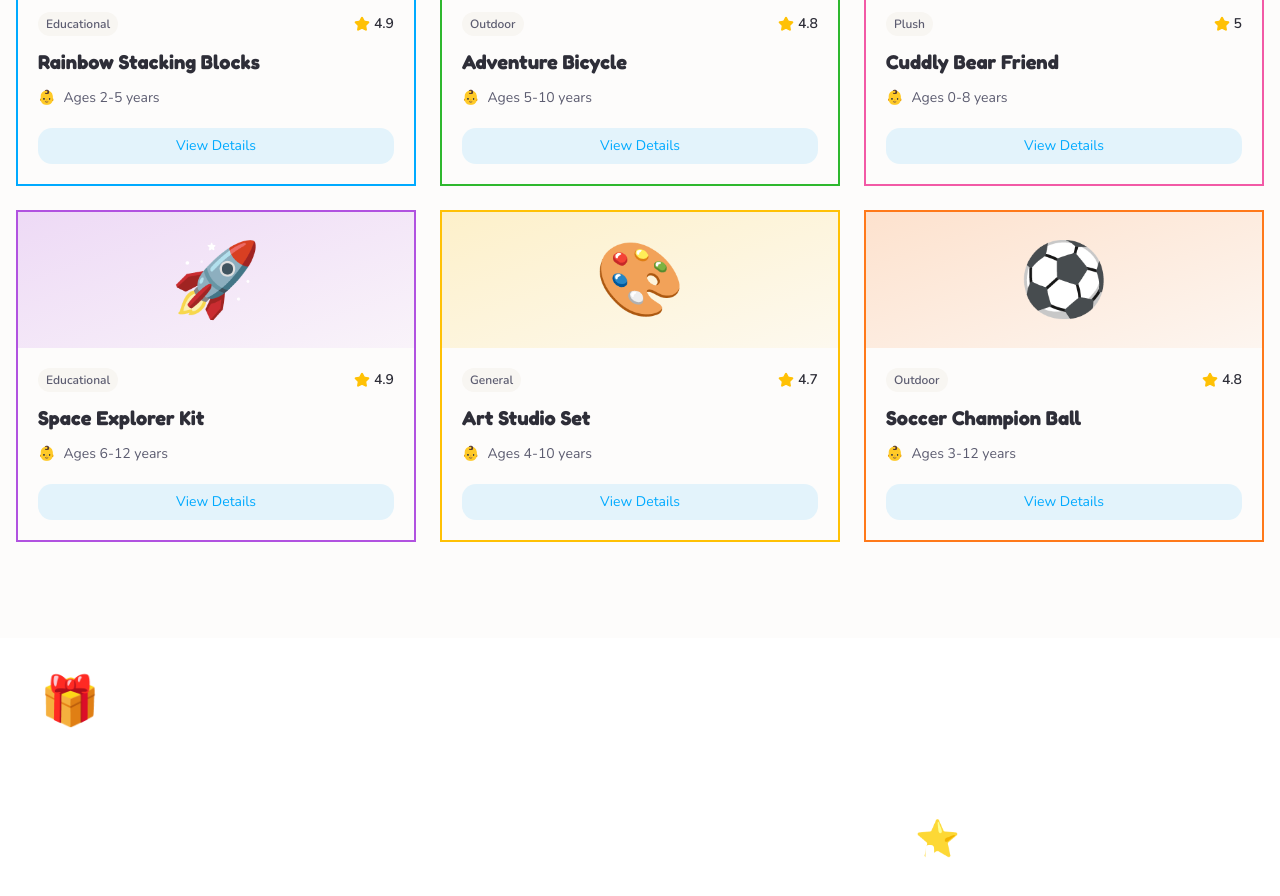
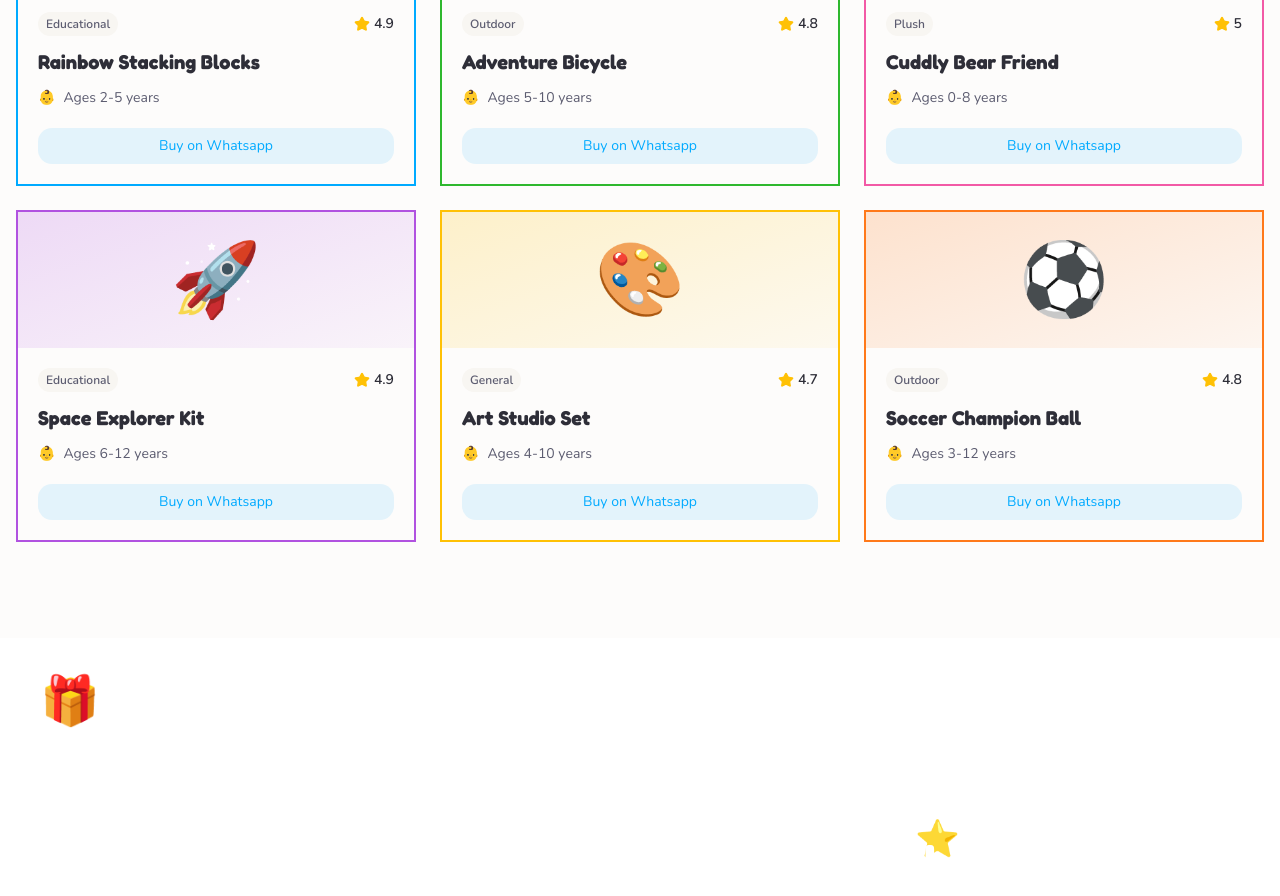
Before and after one commit to mbuguaMaina/outdoorquest, a Next.js app: page / in a window 1280 px wide. Shown: the part 2540-3436 px from the top of the page. Built offline with nearby package versions, Linux system fonts and the light colour scheme.

Commit message:
buy on whatsapp btn add

```diff
--- a/components/home/populartoysection.tsx
+++ b/components/home/populartoysection.tsx
@@ -97,7 +97,7 @@ const PopularToysSection = () => {
               style={{ animationDelay: `${index * 0.1}s` }}
             >
               {/* Toy Image Area */}
-              <div className={`bg-gradient-to-br ${toy.bgGradient} p-8 flex items-center justify-center`}>
+              <div className={`bg-linear-to-br ${toy.bgGradient} p-8 flex items-center justify-center`}>
                 <span className="text-7xl group-hover:animate-bounce transition-transform">
                   {toy.emoji}
                 </span>
@@ -128,8 +128,10 @@ const PopularToysSection = () => {
                 </p>
 
                 {/* View Button */}
-                <Button className="w-full mt-2 btn-playful bg-secondary/10 text-secondary hover:bg-secondary hover:text-secondary-foreground">
-                  View Details
+                <Button asChild className="w-full mt-2 btn-playful bg-secondary/10 text-secondary hover:bg-secondary hover:text-secondary-foreground">
+                  <Link href={`https://wa.me/+254758929927?text=I%20would%20like%20to%20buy%20${toy.name}`} target="_blank">
+                    Buy on Whatsapp
+                  </Link>
                 </Button>
               </div>
             </div>
```
